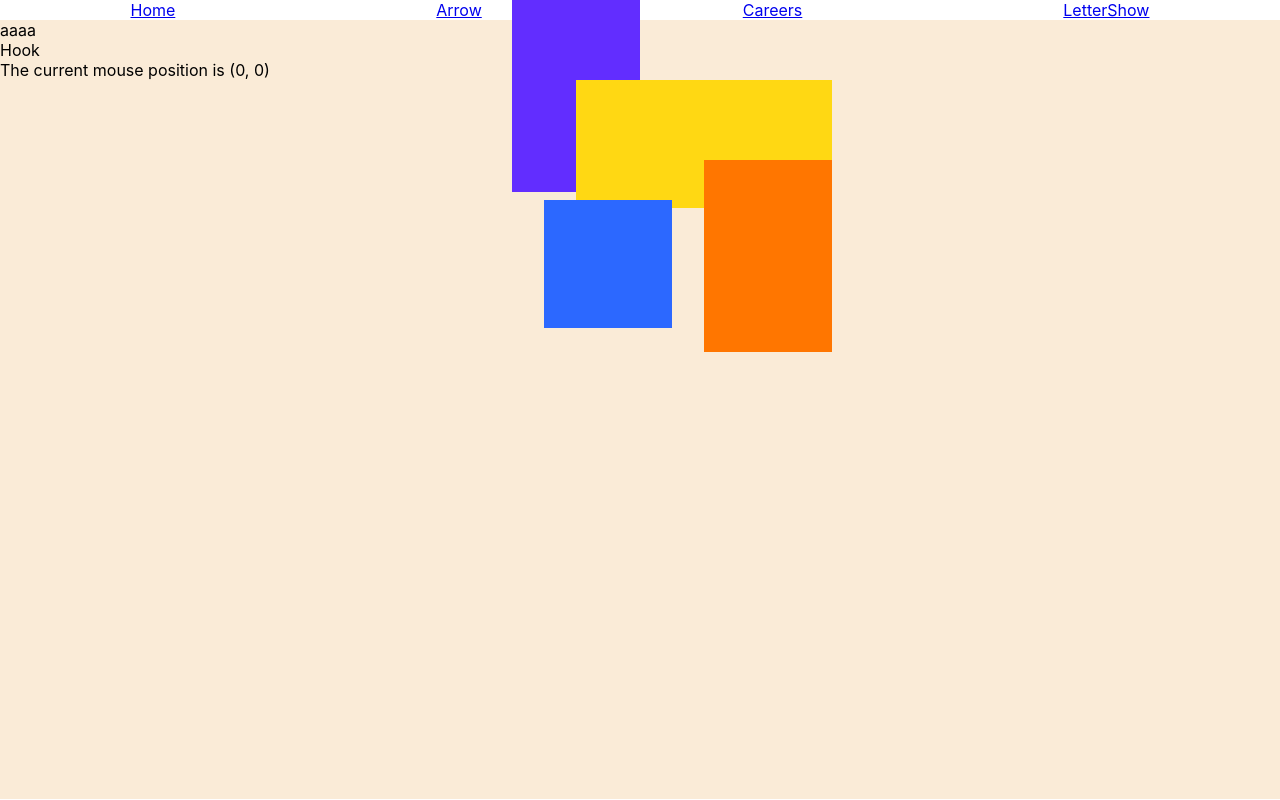
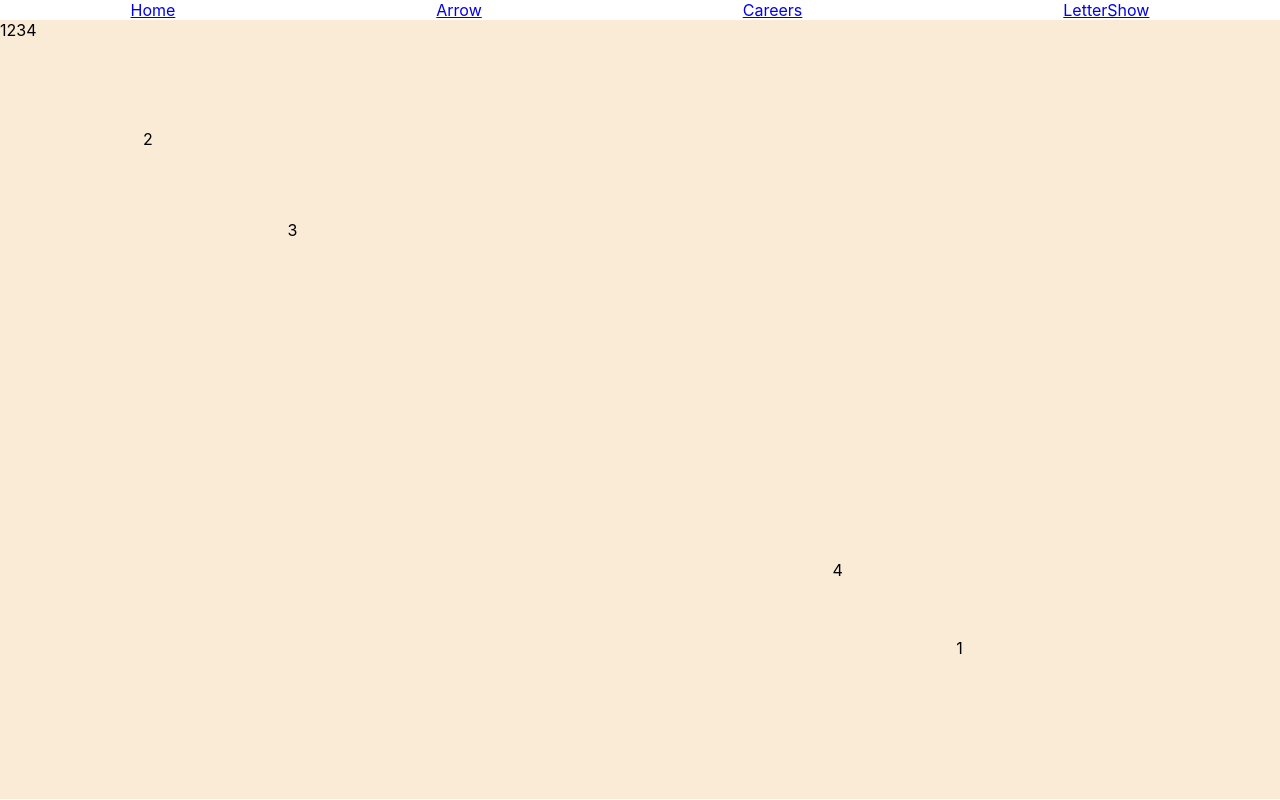
Before and after one commit to hauretax/justdoit, a React (Create React App) app: page /#/LetterShow in a window 1280 px wide. Built offline with nearby package versions, Linux system fonts and the light colour scheme.

Commit message:
effet paralx sur text possible yes !!

```diff
--- a/src/component/ParralaxString.tsx
+++ b/src/component/ParralaxString.tsx
@@ -1,5 +1,5 @@
 import '../stylsheet/parallaxstring.css'
-import React, { Component, RefObject } from 'react';
+import React, { RefObject } from 'react';
 
 
 type AppProps = {
@@ -14,8 +14,9 @@ interface MyState {
 
 function updateParallax(refs: RefObject<HTMLInputElement>[], x: number, y: number) {
     // Loop through each target element
+
     refs.forEach(el => {
-        // Get the target's speed
+        //     // Get the target's speed
         let target = el.current
         const speed = parseFloat(target?.dataset.speed || "0");
 
@@ -31,36 +32,47 @@ export default class ParralaxString extends React.Component<AppProps, MyState> {
     constructor(props: AppProps) {
         super(props);
         this.state = {
-            inputRefs: [
-                React.createRef<HTMLInputElement>(),
-                React.createRef<HTMLInputElement>(),
-                React.createRef<HTMLInputElement>(),
-                React.createRef<HTMLInputElement>()
-            ]
+            inputRefs: []
         };
     }
 
-    componentDidUpdate() {
+    componentDidUpdate(prevProps: AppProps) {
+        if (prevProps.text !== this.props.text) {
+            const textArr = this.props.text.split('');
+            const refsArr = Array.from({ length: textArr.length }, () => React.createRef<HTMLInputElement>());
+            this.setState({ inputRefs: refsArr });
+        }
         // Restart the animation loop when the component updates
         updateParallax(this.state.inputRefs, this.props.x, this.props.y);
     }
 
+    componentDidMount() {
+        const textArr = this.props.text.split('');
+        const refsArr = Array.from({ length: textArr.length }, () => React.createRef<HTMLInputElement>());
+        this.setState({ inputRefs: refsArr });
+    }
+
+
     render() {
         const { inputRefs } = this.state;
-        const { text, x, y } = this.props;
+        let { text } = this.props;
+
+        let textarr = text.split('')
         return (
             <div className='ParralaxString'>
                 <div>{text}</div>
-                <div ref={inputRefs[0]} className="parallax parallax--one" data-speed="0.45"></div>
-                <div ref={inputRefs[1]} className="parallax parallax--two" data-speed="0.5"></div>
-                <div ref={inputRefs[2]} className="parallax parallax--three" data-speed="0.55"></div>
-                <div ref={inputRefs[3]} className="parallax parallax--four" data-speed="0.6"></div>
-
-                <div className="mouseArea" >
-                    Hook
-                    <div className="mouseInfo">
-                        The current mouse position is ({x}, {y})
-                    </div>
+                <div>
+                    {textarr.map((el, index) => {
+                        let eltoprint =
+                            <span
+                                key={index}
+                                ref={inputRefs[index]}
+                                className="parallax"
+                                data-speed={Math.random()} >
+                                {el}
+                            </span>
+                        return eltoprint
+                    })}
                 </div>
             </div>
         )
--- a/src/routes/LetterShow.tsx
+++ b/src/routes/LetterShow.tsx
@@ -23,7 +23,7 @@ export default function LetterShow() {
 
     return (
         <div id='lettershow' onMouseMove={handleMouseMove}>
-            <ParralaxString text='aaaa' x={x} y={y} />
+            <ParralaxString text='1234' x={x} y={y} />
         </div>
     )
 }
--- a/src/stylsheet/parallaxstring.css
+++ b/src/stylsheet/parallaxstring.css
@@ -3,7 +3,7 @@
 }
 
 .parallax--one {
-    top: 0;
+    top: 38%;
     left: 40%;
     width: 10vmax;
     height: 15vmax;
@@ -11,7 +11,7 @@
 }
 
 .parallax--two {
-    top: 10%;
+    top: 40%;
     left: 45%;
     width: 20vmax;
     height: 10vmax;
@@ -19,7 +19,7 @@
 }
 
 .parallax--three {
-    top: 20%;
+    top: 60%;
     left: 55%;
     width: 10vmax;
     height: 15vmax;
@@ -27,7 +27,7 @@
 }
 
 .parallax--four {
-    top: 25%;
+    top: 85%;
     left: 42.5%;
     width: 10vmax;
     height: 10vmax;
```
